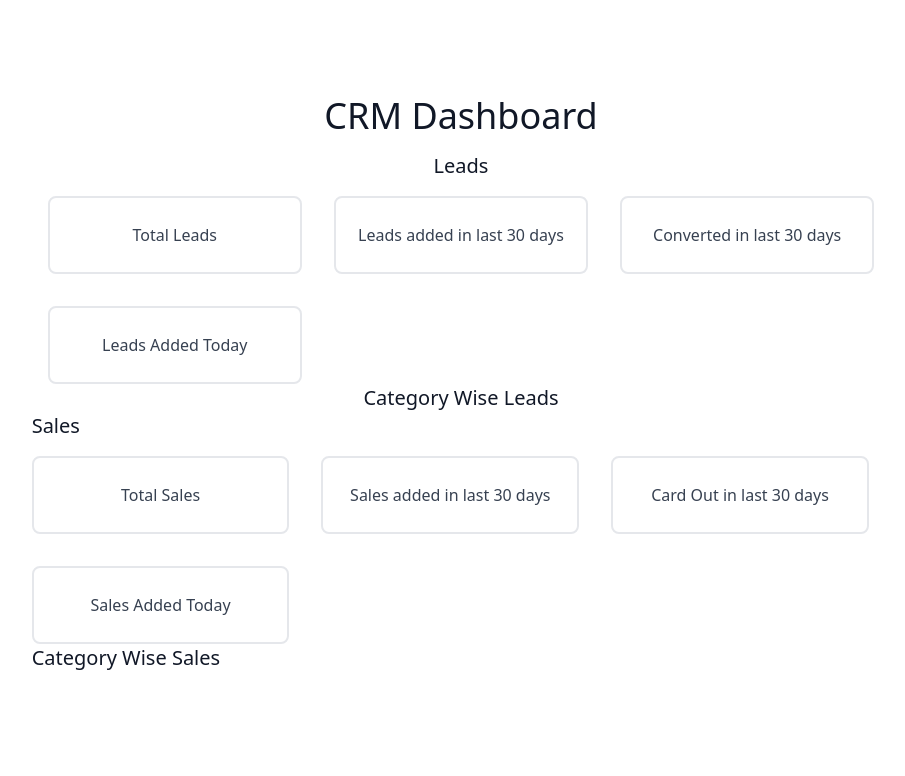
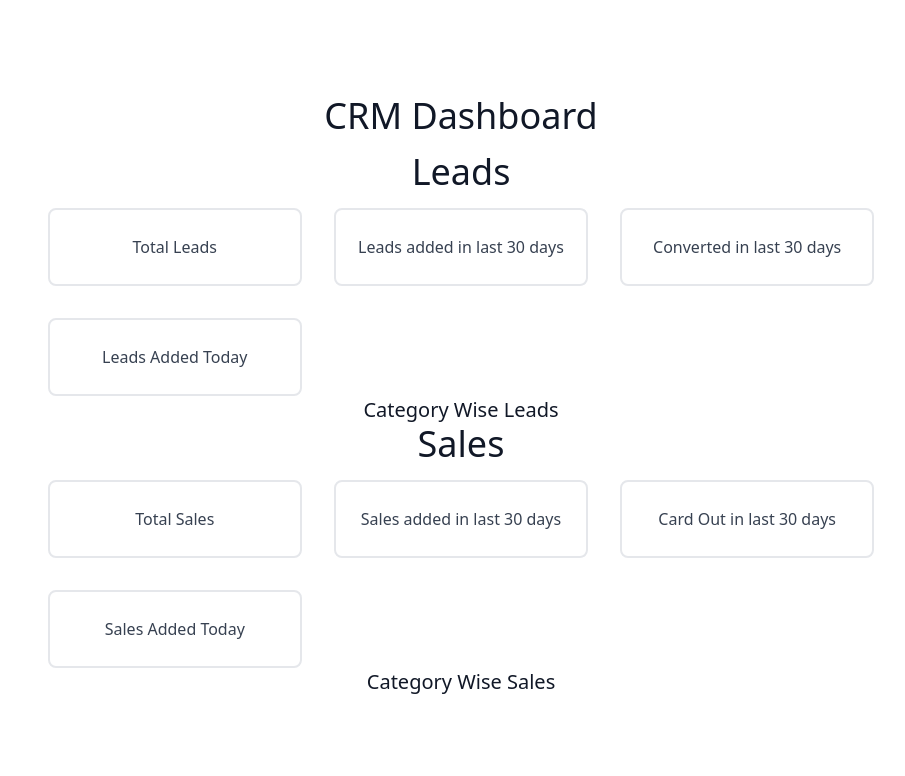
Before and after one commit to sumeet2605/CRM, a Django app: template templates/dashboard.html in a window 1280 px wide. Shown: the part 80-856 px from the top of the page, without its empty margins (179-1084 px from the left). Before the commit the page ends 750 px from the top, so only its background shows below. Run offline with Django 4.2, Linux system fonts and the light colour scheme; the template is opened without the code that fills it, so the values that code supplies are empty.

Commit message:
dashboard

```diff
--- a/templates/dashboard.html
+++ b/templates/dashboard.html
@@ -8,7 +8,8 @@
         <h1 class="title-font sm:text-4xl text-3xl mb-4 font-medium text-gray-900">
             CRM Dashboard
         </h1>
-        <h2 class="title-font sm:text-xl text-xl mb-4 font-medium text-gray-900">Leads</h2>
+        <div class="text-center lg:w w-full">
+        <h2 class="title-font sm:text-4xl text-xl mb-4 font-medium text-gray-900">Leads</h2>
         <div class="flex flex-wrap -m-4 text-center">
 
             <div class="p-4 md:w-1/3 sm:w-1/2 w-full">
@@ -46,6 +47,7 @@
                 </div>
                 </div>
             {% endfor %}
+            </div>
             {% if user.is_admin or user.is_organiser %}
                 <h2 class="title-font sm:text-xl text-xl mb-4 font-medium text-gray-900">Agent Wise Leads</h2>
                 <div class="flex flex-wrap -m-4 text-center">
@@ -56,12 +58,14 @@
                         <h2 class="title-font font-medium text-3xl text-gray-900">{{ value }}</h2>
                         <p class="leading-relaxed">Leads by {{ agent.user.first_name }} {{ agent.user.last_name }}</p>
                         </div>
+                        </div>
                     {% endif %}
-            </div>
                 {% endfor %}
                 </div>
             {% endif %}
-        <h2 class="title-font sm:text-xl text-xl mb-4 font-medium text-gray-900">Sales</h2>
+        </div>
+        <div class="mt-4 text-center lg:w w-full">
+        <h2 class="title-font sm:text-4xl text-xl mb-4 font-medium text-gray-900">Sales</h2>
         <div class="flex flex-wrap -m-4 text-center">
 
             <div class="p-4 md:w-1/3 sm:w-1/2 w-full">
@@ -103,5 +107,6 @@
 
       </div>
       </div>
+    </div>
 </section>
 {% endblock content %}
```
Lines whose indentation alone changed are shown as unchanged.
